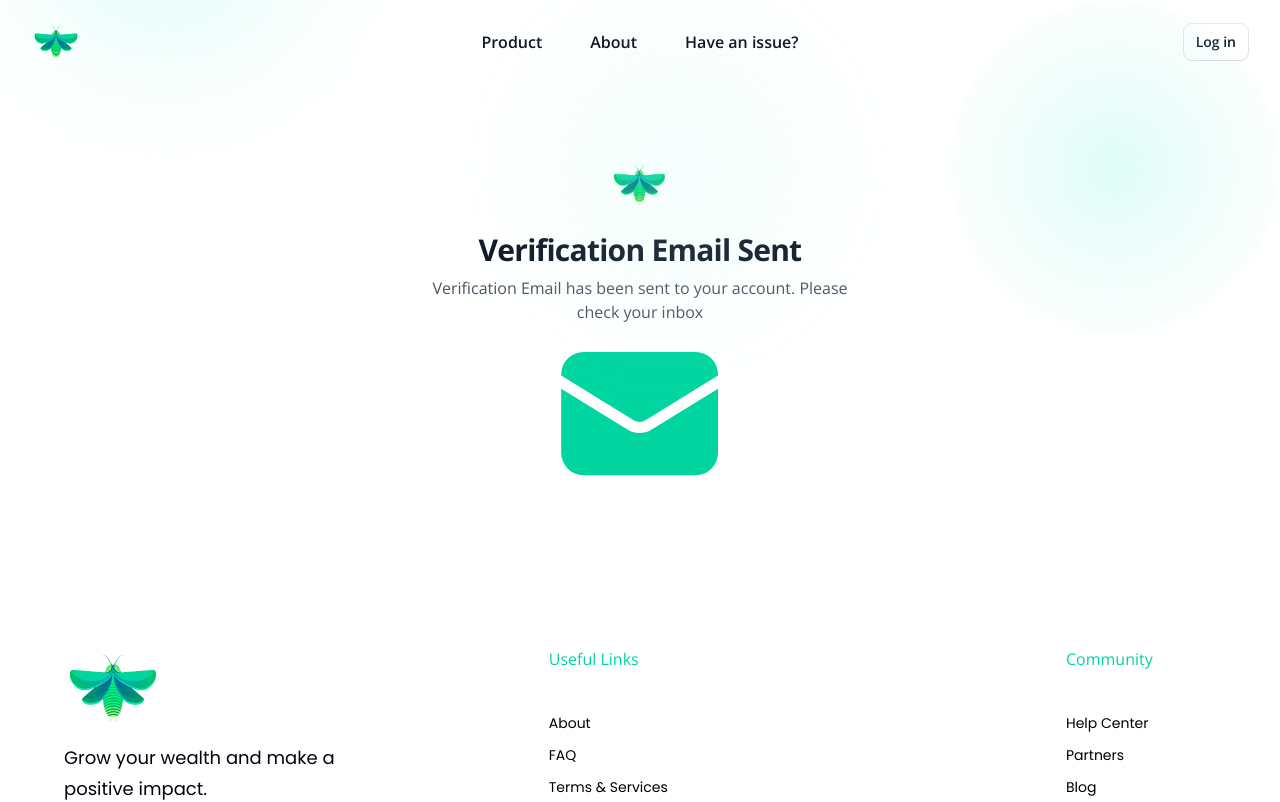
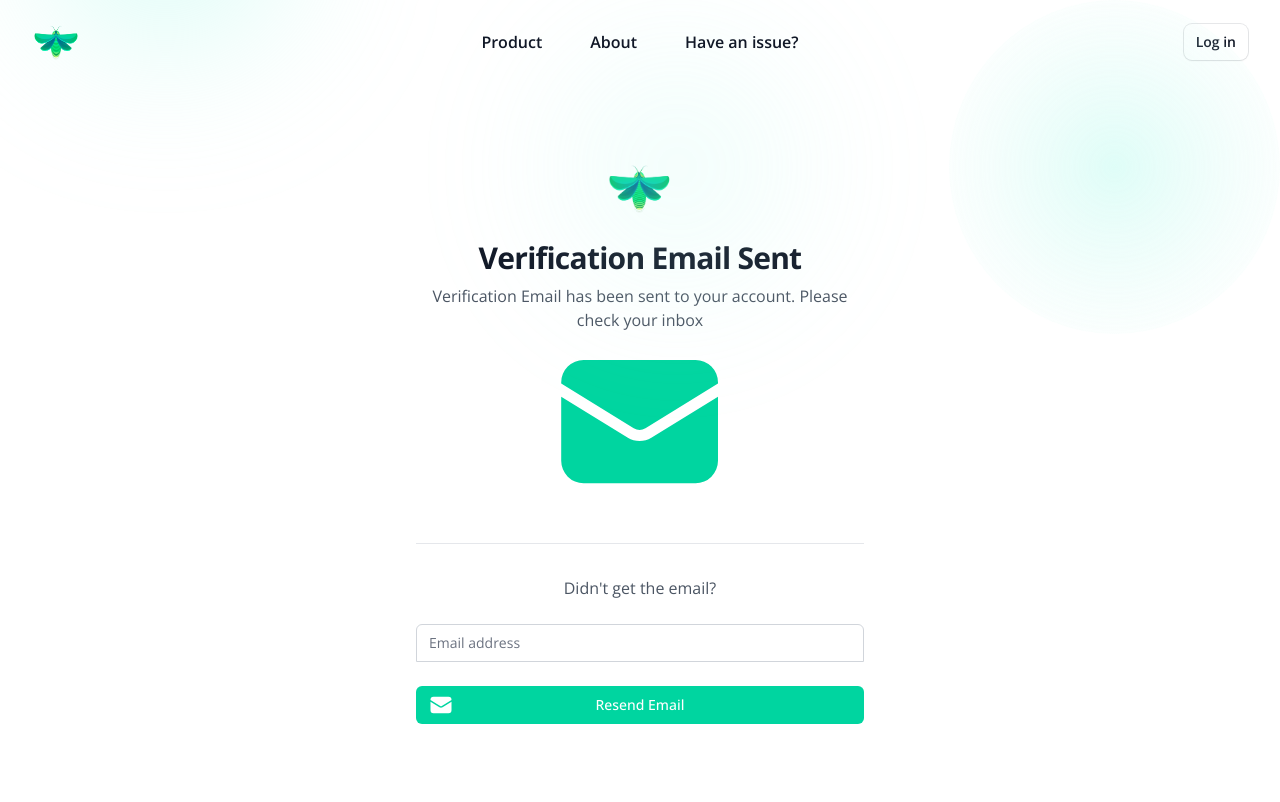
Before and after one commit to deezicypher/Affluena-frontend, a React (Create React App) app: page /mail-sent in a window 1280 px wide. Shown: the top 802 px of the page. Built offline with nearby package versions, Linux system fonts and the light colour scheme.

Commit message:
resend email feature added

```diff
--- a/src/pages/EmailSent.js
+++ b/src/pages/EmailSent.js
@@ -1,12 +1,42 @@
 import React from 'react'
 import logo from '../assets/img/fly.png'
+import { useAuthContext } from '../context/authContext'
+import axios from '../config/axios'
+import toast from 'react-hot-toast'
+
+
 const EmailSent = () => {
+  const {user} = useAuthContext();
+
+  const email = user.email;
+
+  const onSubmit = async e => {
+    e.preventDefault();
+    try{
+    toast.loading('Sending email....',{
+      id: 'email'
+    })
+   const detail =  await axios.post('/resend-verification-email/', {
+        email: email
+    }).then(res => res.data.message)
+     toast.success(`${detail}`,{
+      id: 'email'
+     })
+    }catch(error){
+      toast.error("Unable to send email at the moment", {
+        id: 'email'
+      })
+    }
+
+
+}
+
   return (
     <div className="flex min-h-full items-center justify-center py-[5rem] px-4 sm:px-6 lg:px-8">
     <div className="w-full max-w-md space-y-8">
       <div>
       <img
-              className="mx-auto h-12 w-auto"
+              className="mx-auto h-14 w-auto"
               src={logo}
               alt="Affluena"
             />
@@ -25,7 +55,44 @@ const EmailSent = () => {
 </svg>
 </div>
       </div>
+   <hr/>
+   <form className="mt-8 space-y-6" >
+   <p className="mt-2 text-center text-base text-gray-600">
+          Didn't get the email?
+        </p>
+              <div>
+                <label htmlFor="email-address" className="sr-only">
+                  Email address
+                </label>
+                <input
+                  id="email-address"
+                  name="email"
+                  type="email"
+                  value={email}
+                  autoComplete="email"
+                  required
+                  className="relative block w-full appearance-none rounded-none rounded-t-md border border-gray-300 px-3 py-2 text-gray-900 placeholder-gray-500 focus:z-10 focus:border-secondary focus:outline-none focus:ring-secondary sm:text-sm"
+                  placeholder="Email address"
+                />
+              </div>
 
+            <div>
+              <button
+                onClick={e => onSubmit(e)}
+                className="group relative flex w-full justify-center rounded-md border border-transparent bg-secondary py-2 px-4 text-sm font-medium text-white focus:outline-none focus:ring-2  focus:ring-offset-2"
+              >
+                <span className="absolute inset-y-0 left-0 flex items-center pl-3">
+                <svg xmlns="http://www.w3.org/2000/svg" viewBox="0 0 24 24" fill="currentColor" class="w-6 h-6">
+  <path d="M1.5 8.67v8.58a3 3 0 003 3h15a3 3 0 003-3V8.67l-8.928 5.493a3 3 0 01-3.144 0L1.5 8.67z" />
+  <path d="M22.5 6.908V6.75a3 3 0 00-3-3h-15a3 3 0 00-3 3v.158l9.714 5.978a1.5 1.5 0 001.572 0L22.5 6.908z" />
+</svg>
+
+
+                </span>
+               Resend Email
+              </button>
+            </div>
+          </form>
     </div>
   </div>
   )
```
